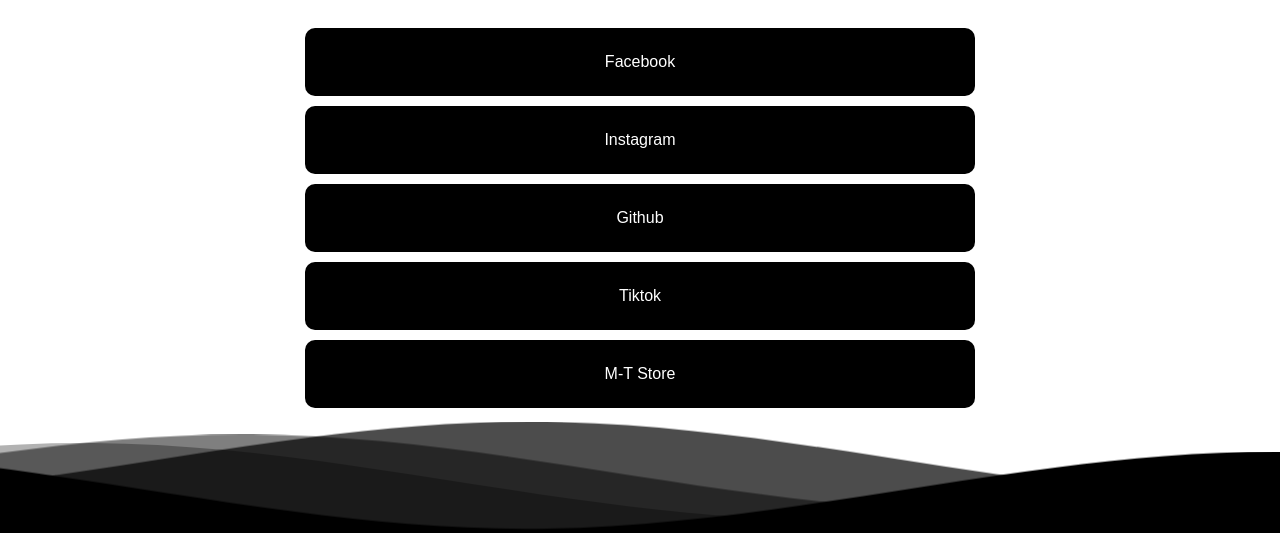
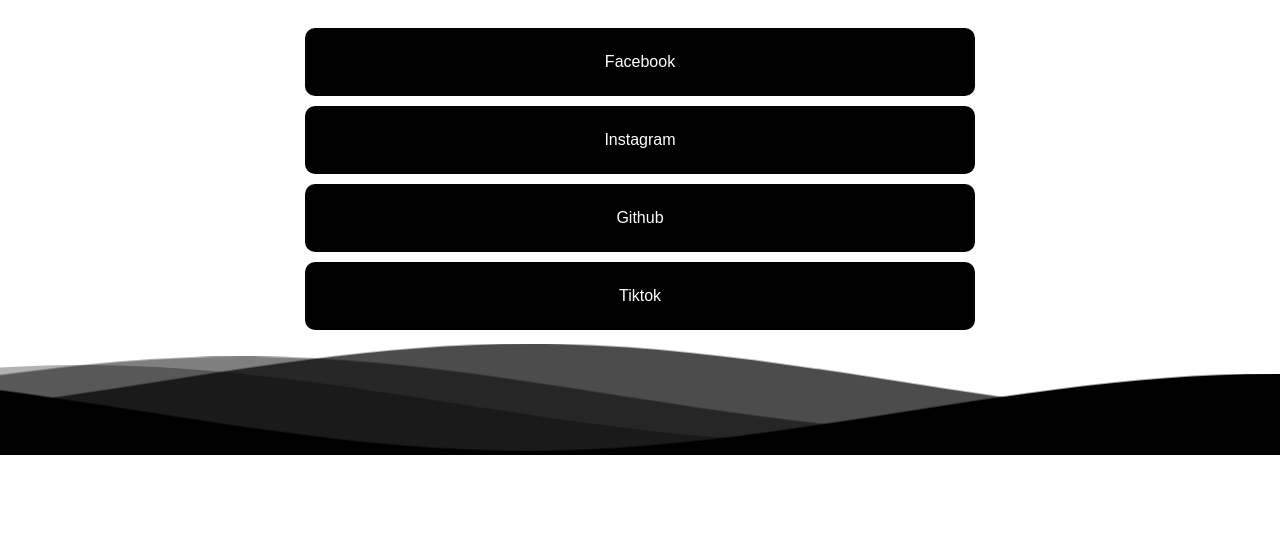
Before and after one commit to marodev273/maro88, a plain HTML site: page index.html in a window 1280 px wide. Shown: the part 391-924 px from the top of the page. After the commit the page ends 846 px from the top, so only its background shows below. Drawn offline with Linux system fonts and the light colour scheme.

Commit message:
Update remove index.html

```diff
--- a/index.html
+++ b/index.html
@@ -26,7 +26,6 @@
                 <a href="https://www.instagram.com/maro._dev/" target="_blank">Instagram</a>
                 <a href="https://github.com/marodev273" target="_blank">Github</a>
                 <a href="https://www.tiktok.com/@m_a_r_o_yt" target="_blank">Tiktok</a>
-               <a href="https://whatsapp.com/channel/0029VbAfoXF5a240gWZEmv1L" target="_blank">M-T Store</a>
        </div>
         <!--Waves Container-->
         <div>
```
